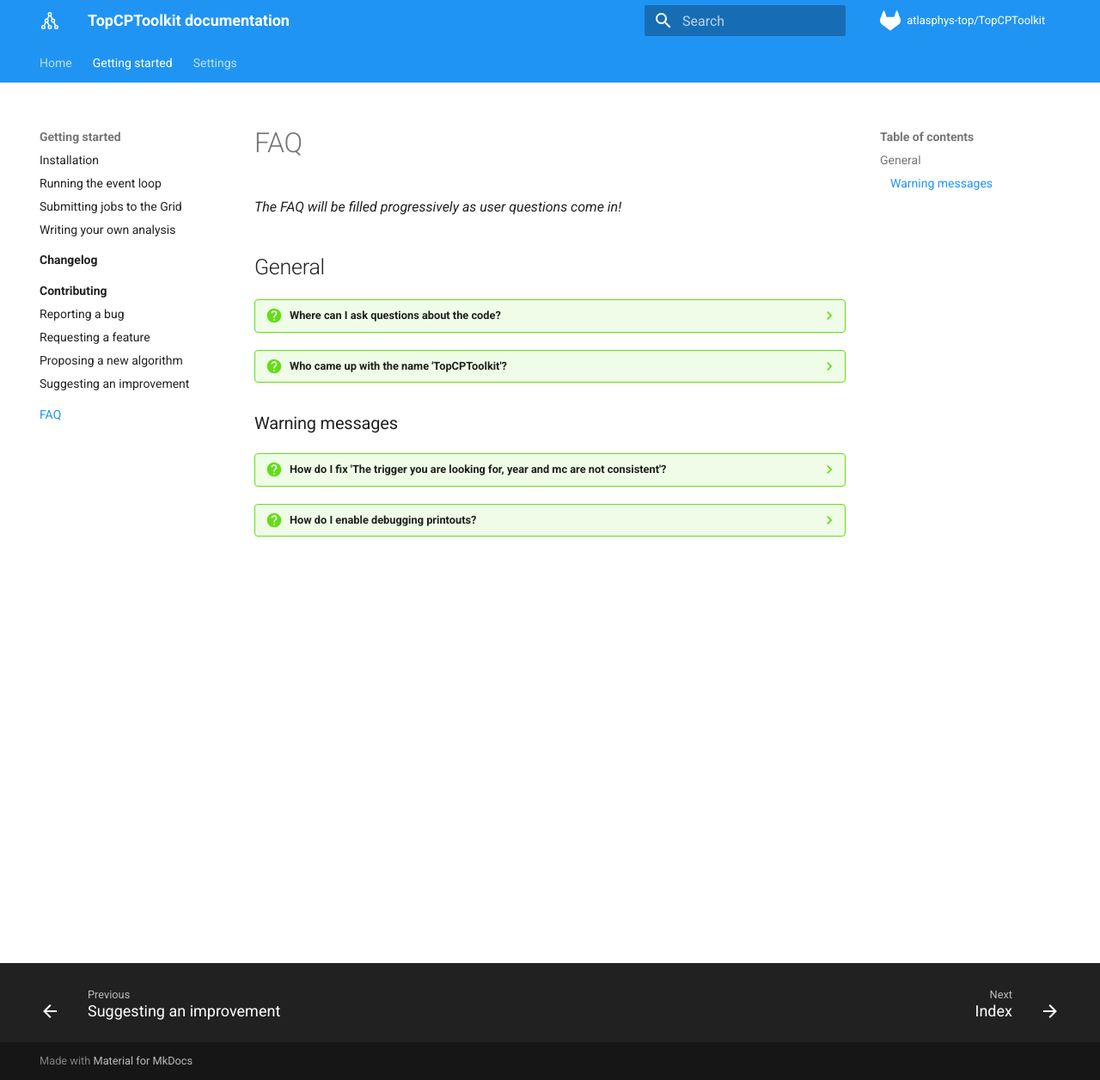
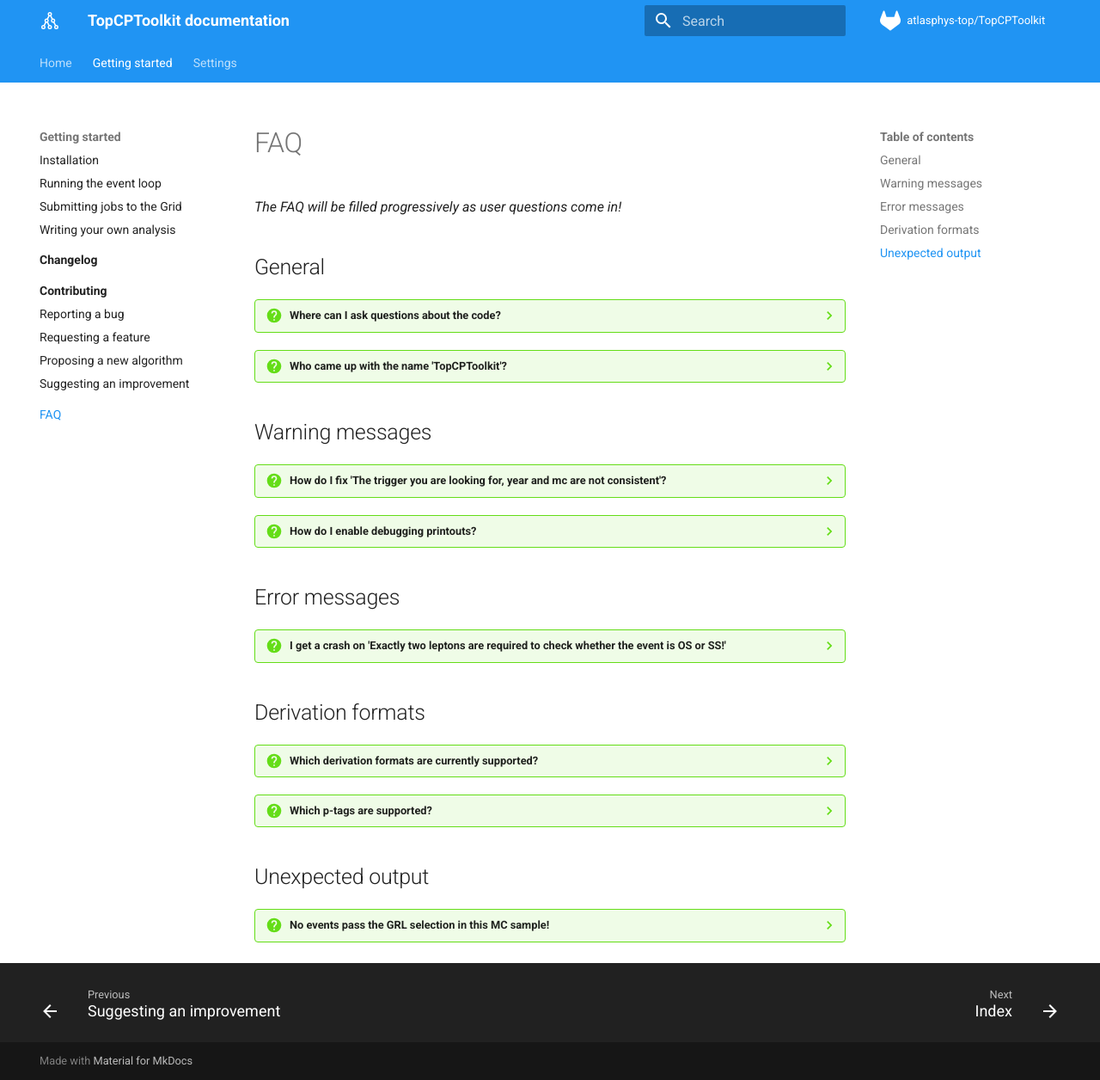
Before and after one commit to SuperNova76/TopCPToolKit, an MkDocs documentation site: the page built from docs/faq.md, in a window 1280 px wide and 1256 px high. Shown: the whole window at 86% size. Built offline with MkDocs 1.6.1 and Material for MkDocs 9.7.7, drawn with Linux system fonts in a browser that asks for light colours; emoji names are drawn with the system emoji font.

Commit message:
expand FAQ

````diff
--- a/docs/faq.md
+++ b/docs/faq.md
@@ -9,7 +9,7 @@
     Our good friend ChatGPT :upside_down:. And DALL-E is responsible for the avatar of the project on GitLab.
 
 
-### Warning messages
+## Warning messages
 
 ??? question "How do I fix 'The trigger you are looking for, year and mc are not consistent'?"
     If you see the following warning message repeatedly printed
@@ -33,3 +33,26 @@
         ATH_CHECK( tool->setProperty("OutputLevel", msg().level()) );
     ```
     (or equivalently for our purposes, `ANA_CHECK`).
+
+
+## Error messages
+
+??? question "I get a crash on 'Exactly two leptons are required to check whether the event is OS or SS!'"
+    This comes from your [event selection config](/settings/eventselection/#available-keywords).
+    As the error message suggests, you are trying to use either the `OS` or `SS` keywords in an event selection that is not enforcing the presence of exactly two electrons or muons.
+    Enforce it, and the error will go away.
+
+
+## Derivation formats
+
+??? question "Which derivation formats are currently supported?"
+    We support PHYS and PHYSLITE. If you would like to use this framework for CP-specific derivation formats, or have observed a breakage in a supported format, please [open an issue](/contributing/).
+
+??? question "Which p-tags are supported?"
+    We always recommend using the [latest available p-tags](https://twiki.cern.ch/twiki/bin/view/AtlasProtected/FullListOfPtagsAndPatternsR22).
+
+
+## Unexpected output
+
+??? question "No events pass the GRL selection in this MC sample!"
+    This is because your MC sample is being treated as data. It has been observed on a few MC samples that some of the metadata is wrongly written, e.g. the `SimFlavour` field is missing in p5631 and the code is misled into defaulting to data.
````
